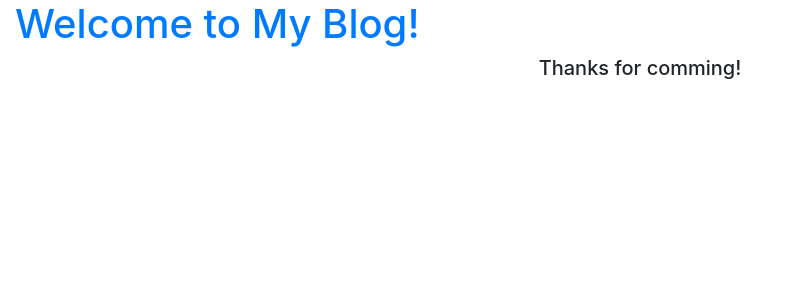
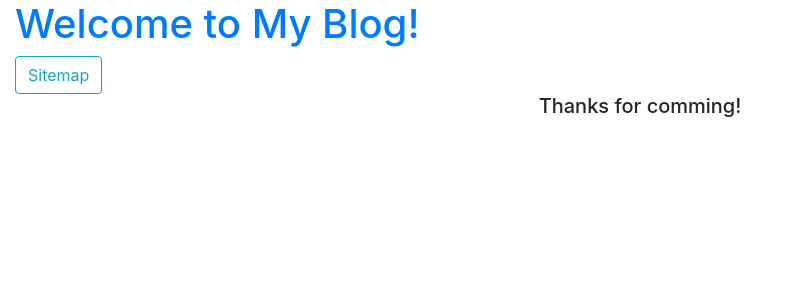
Before and after one commit to chitkokooo/myblog, a Django app: page /blogs/ in a window 1280 px wide. Shown: the top 300 px of the page, without its empty margins (0-788 px from the left). Run offline with Django 3.2, Linux system fonts and the light colour scheme; data that the repository does not hold is empty; some libraries are stand-ins or nearby versions.

Commit message:
add sitemap button to base.html header section

```diff
--- a/ckkoblog/blogs/templates/blogs/base.html
+++ b/ckkoblog/blogs/templates/blogs/base.html
@@ -20,6 +20,9 @@
             {% block header %}
             {% endblock header %}
             <h1><a href="{% url 'blog:home' %}">Welcome to My Blog! </a></h1>
+            <div>
+                <a href="{% url 'blog:sitemap' %}" class="btn btn-outline-info">Sitemap</a>
+            </div>
         </div>
         <div class="container">
             {% block content %}
```
